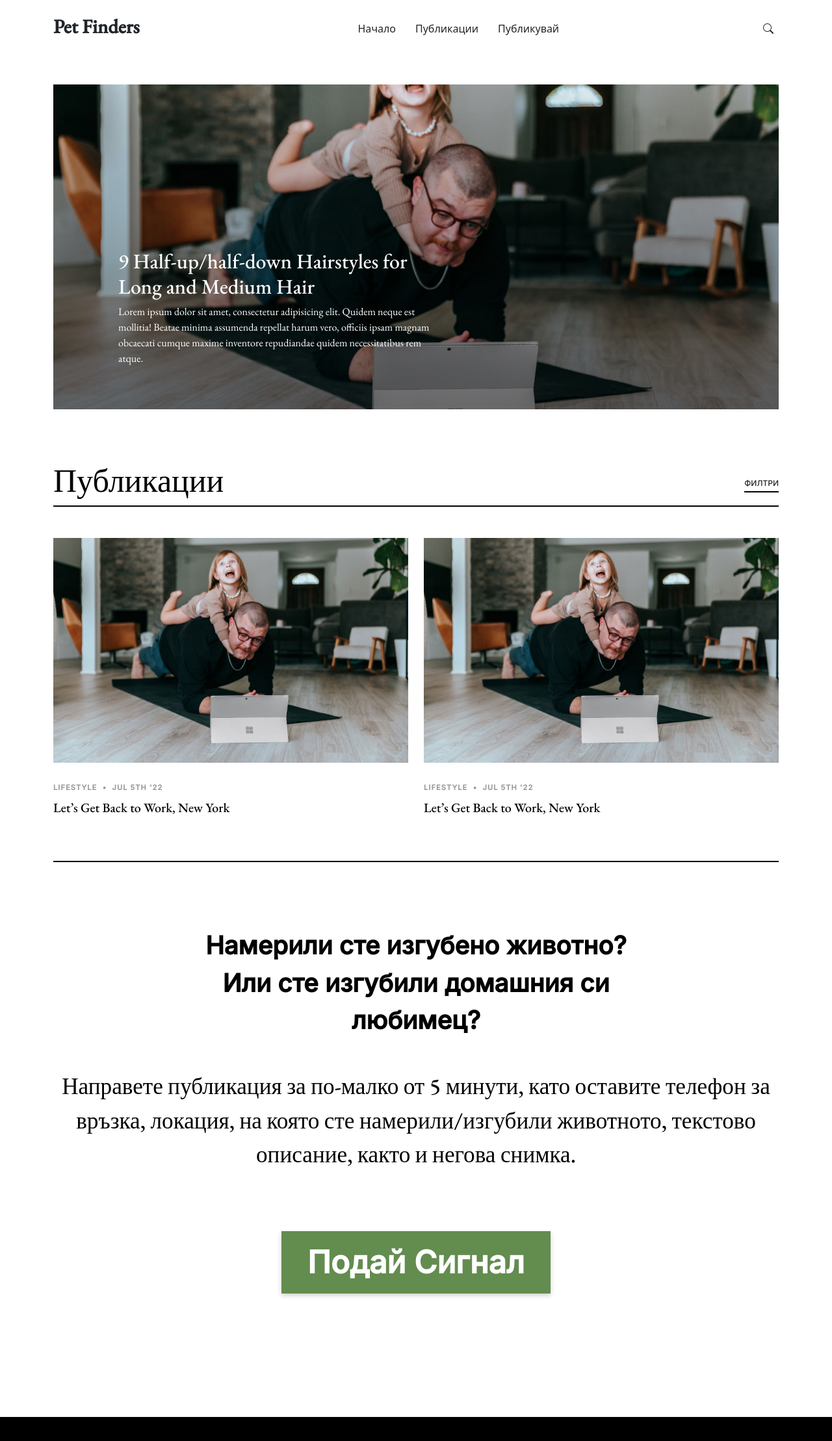
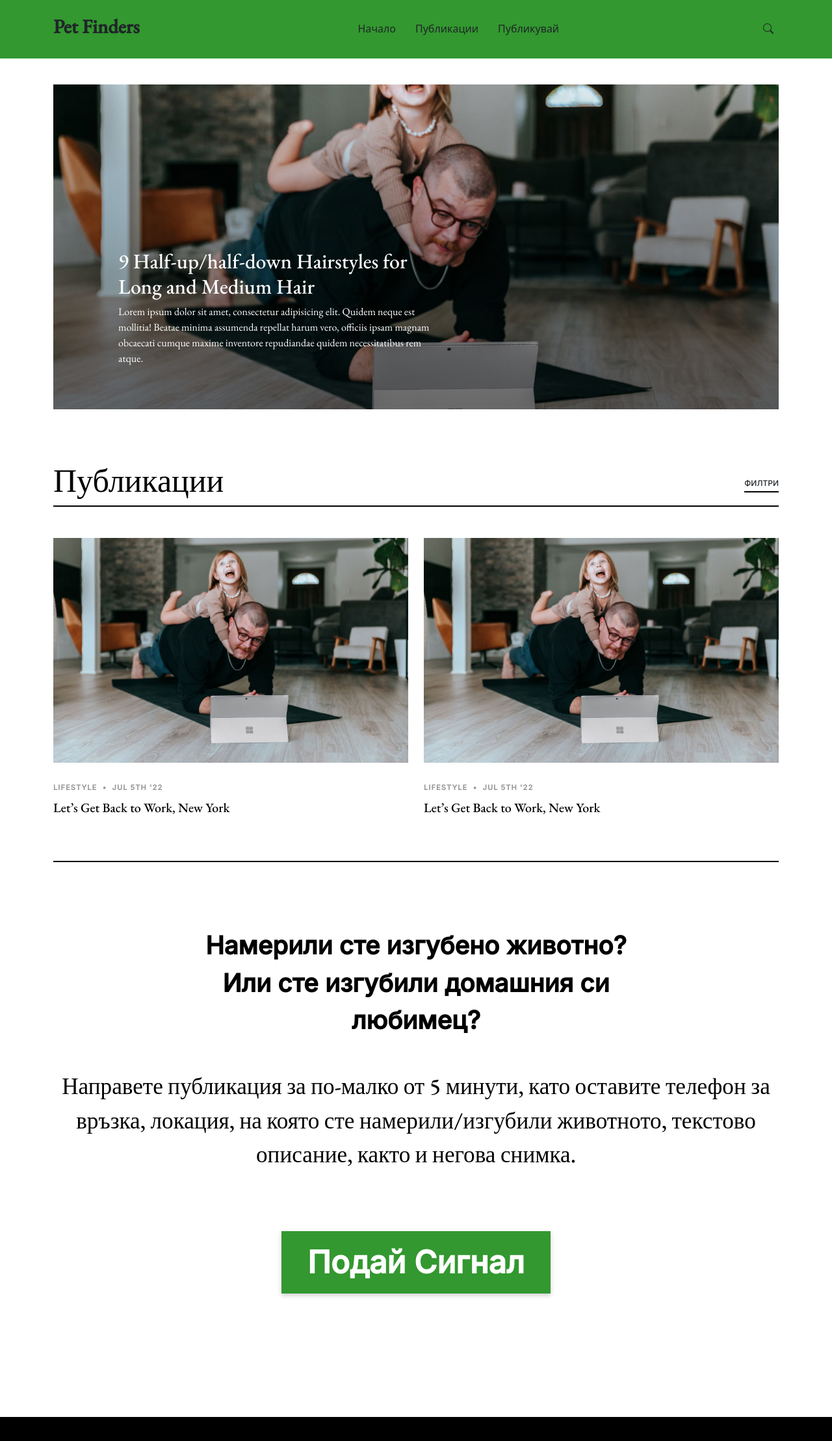
Before and after one commit to F0xyBG/PetFinder, a plain HTML site: page FrontEnd/index.html in a window 1280 px wide. Shown: the top 2218 px of the page at 65% size. Drawn offline with nearby package versions, Linux system fonts and the light colour scheme; no server answers; a web font is replaced by a local one.

Commit message:
fixed color2

```diff
--- a/FrontEnd/assets/css/main.css
+++ b/FrontEnd/assets/css/main.css
@@ -131,7 +131,7 @@ section {
   height: 90px;
   transition: all 0.5s;
   z-index: 997;
-  background: 32982F;
+  background: #32982F;
 }
 
 .header.sticked {
@@ -1344,7 +1344,7 @@ section {
   box-shadow: 0 3px 7px rgba(0, 0, 0, 0.2);
 
   color: white;
-  background: #638C4F;
+  background: #32982F;
   text-align: center;
   font-family: Inter;
   font-size: 300%;
```
